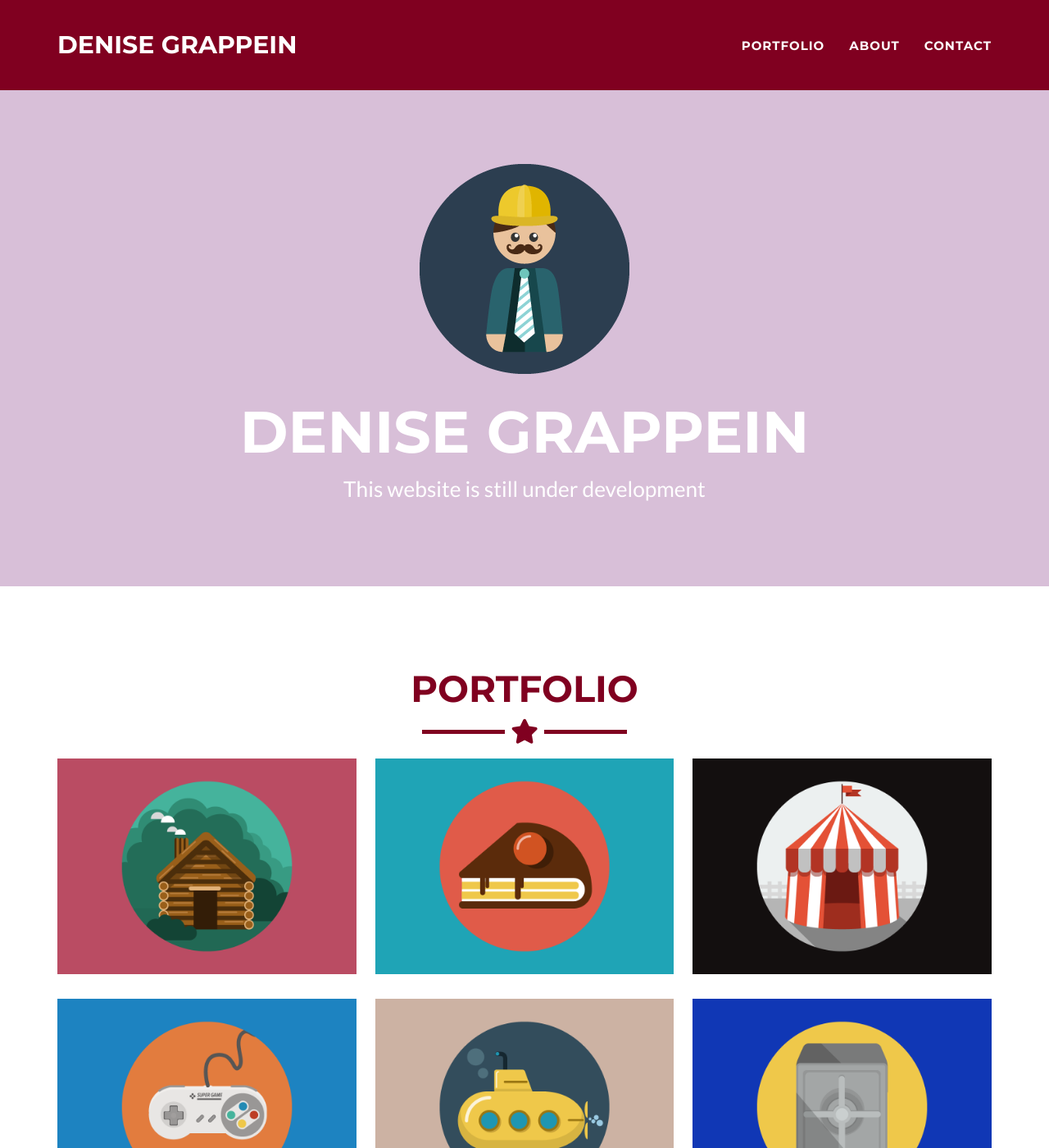
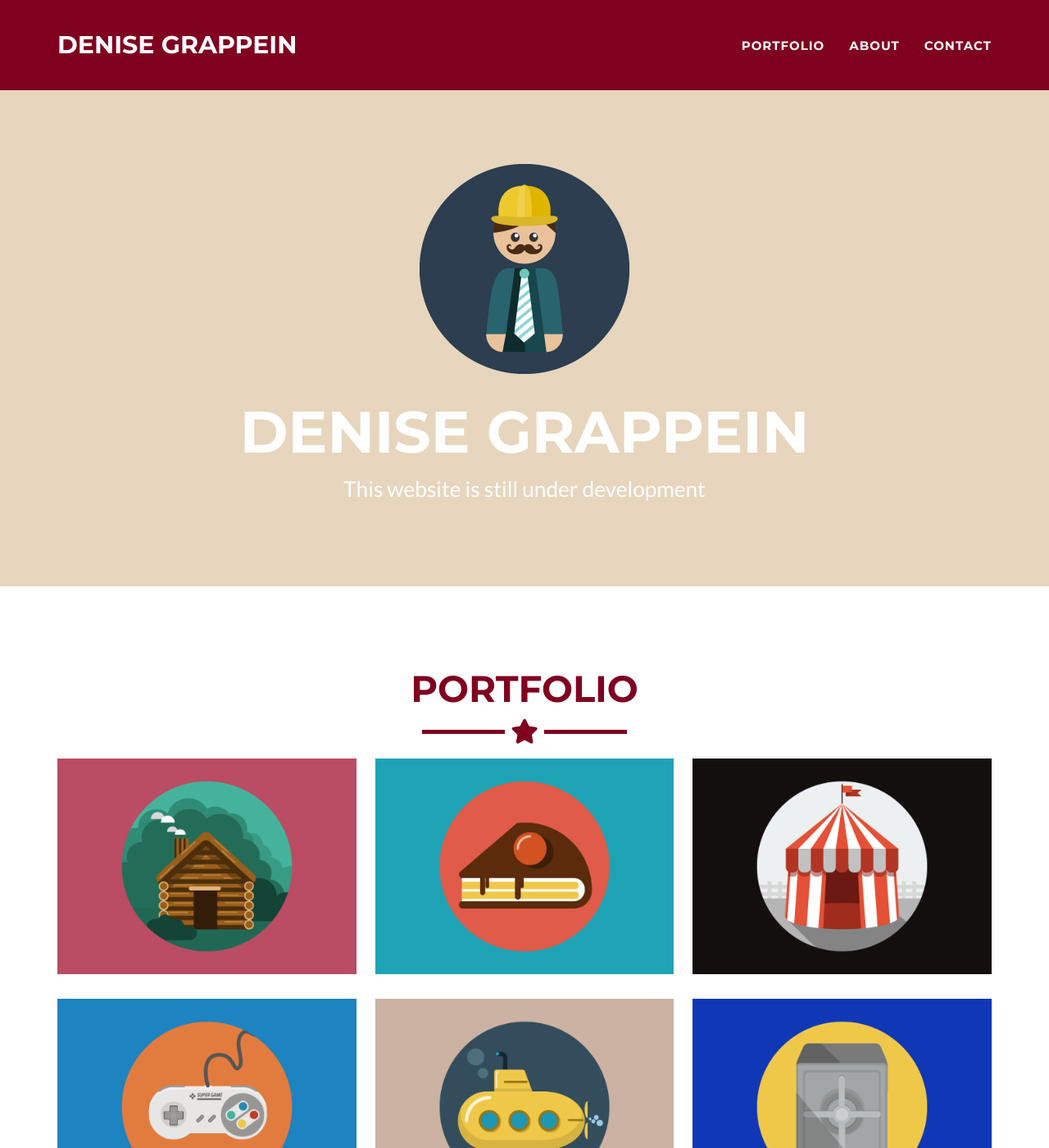
Before and after one commit to dgrappein/dgrappein.github.io, a Jekyll site: the page built from _posts/2014-07-18-project-1.markdown, in a window 1280 px wide and 1400 px high. Shown: the whole window at 82% size. Built offline with Jekyll 4.4.1, drawn with Linux system fonts in a browser that asks for light colours.

Commit message:
color change

```diff
--- a/_config.yml
+++ b/_config.yml
@@ -25,8 +25,8 @@ disqus_shortname: myshortname
 
 # Color settings (hex-codes without the leading hash-tag)
 color:
-  primary: D8BFD8
-  primary-rgb: "216,191,216"
+  primary: e7d5bd
+  primary-rgb: "231,213,189"
   secondary: 800020
   secondary-dark: 2c3e50
 
```
